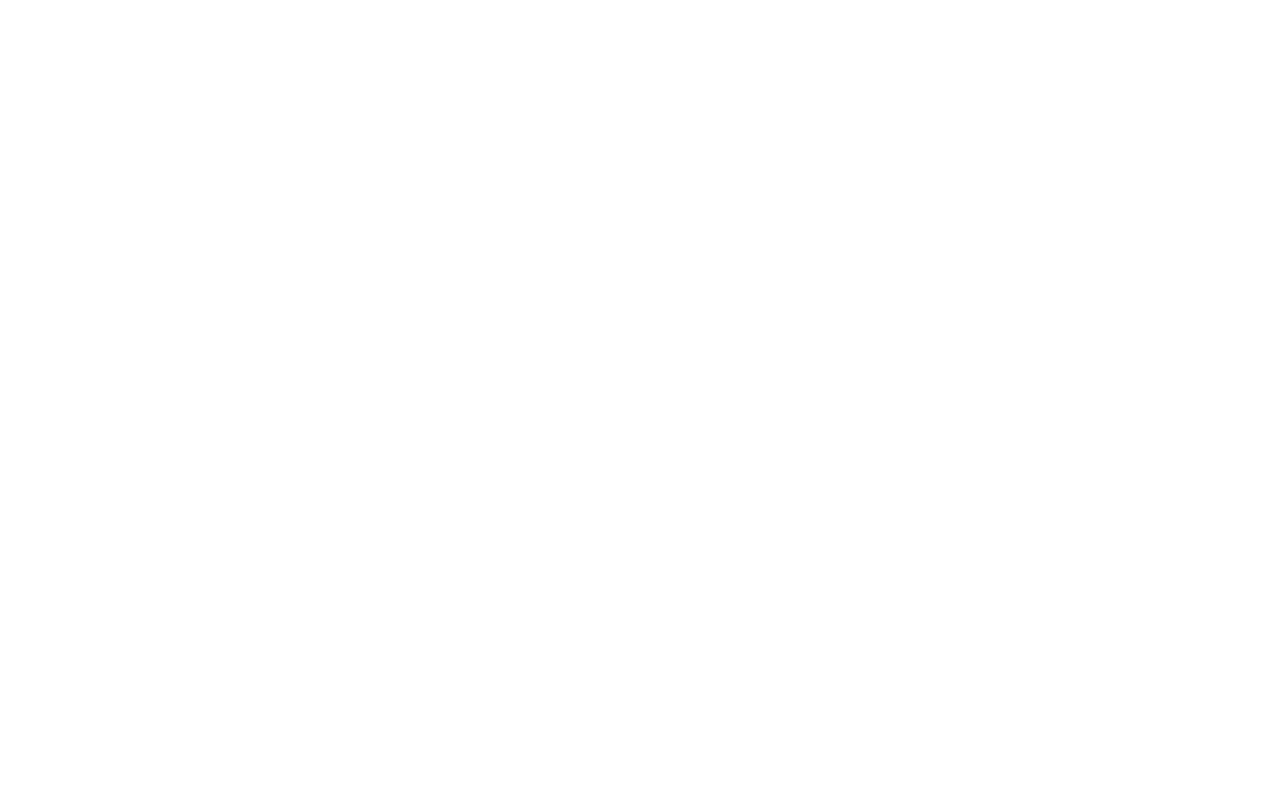
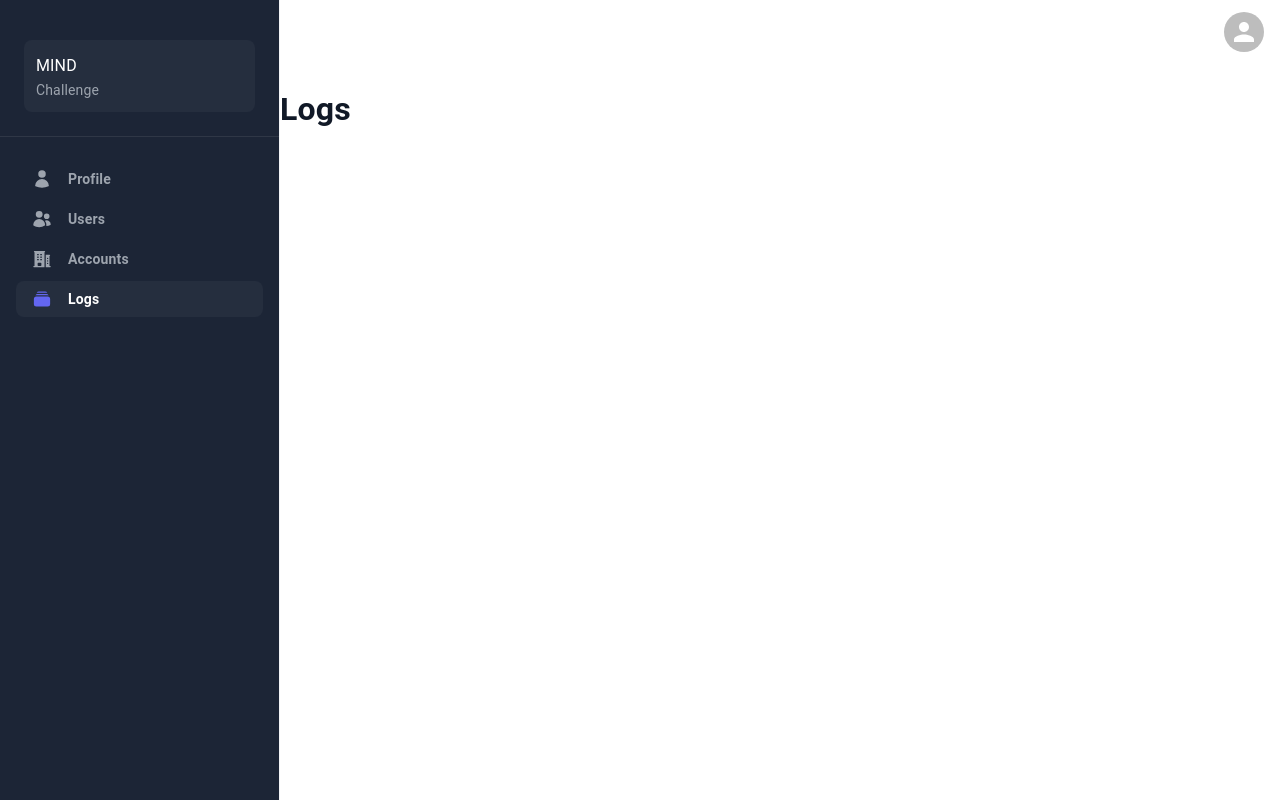
Before and after one commit to ArnoldoCortez/mind-challenge, a React (Vite) app: page /logs in a window 1280 px wide. Before the commit this address had no page. Built offline with nearby package versions, Linux system fonts and the light colour scheme.

Commit message:
fix side nav link

```diff
--- a/src/layouts/MainLayout/SideNavItem.tsx
+++ b/src/layouts/MainLayout/SideNavItem.tsx
@@ -9,16 +9,11 @@ type Props = {
 };
 
 export const SideNavItem = ({ active = false, icon, path, title }: Props) => {
-  const linkProps = path
-    ? {
-        component: Link,
-        href: path,
-      }
-    : {};
-
   return (
     <li>
       <ButtonBase
+        component={Link}
+        to={path}
         sx={{
           alignItems: "center",
           borderRadius: 1,
@@ -36,7 +31,6 @@ export const SideNavItem = ({ active = false, icon, path, title }: Props) => {
             backgroundColor: "rgba(255, 255, 255, 0.04)",
           },
         }}
-        {...linkProps}
       >
         {icon && (
           <Box
```
Also changed, not shown: src/routes/MainRoutes.tsx (+13 -1 lines).
